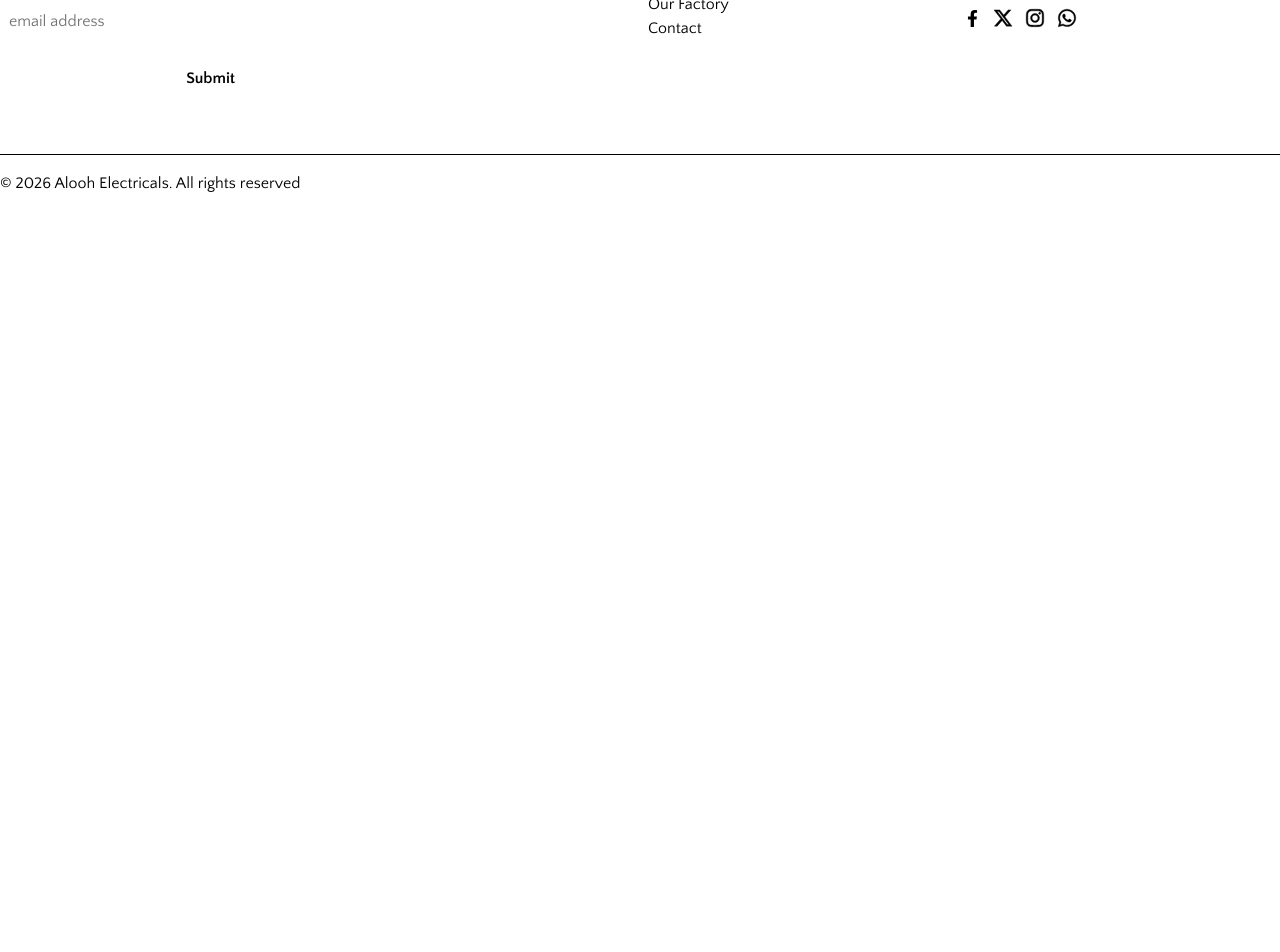
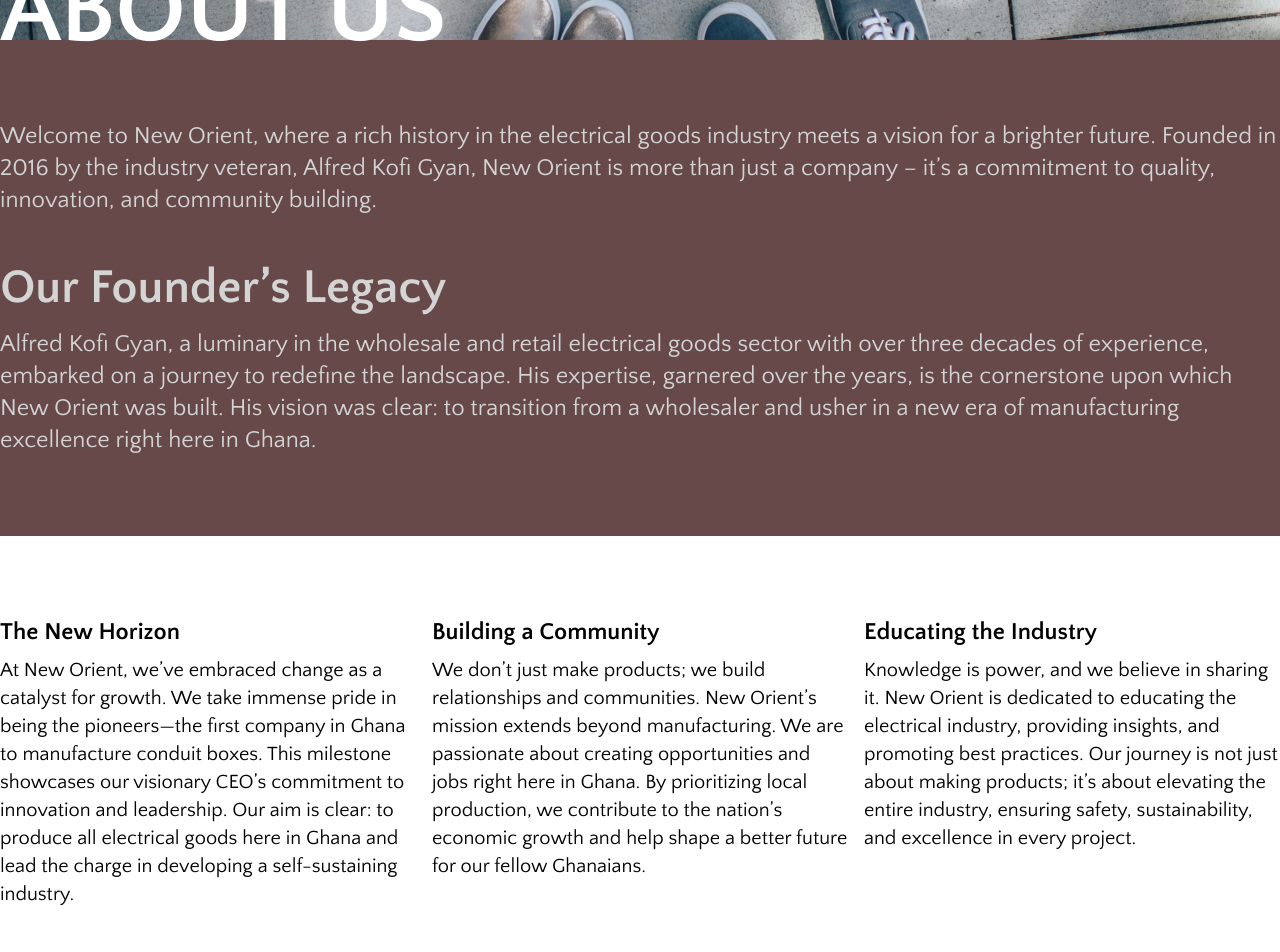
Before and after one commit to glen-sho/alooh-electricals, a Next.js app: page /about in a window 1280 px wide. Shown: the part 520-1472 px from the top of the page. Before the commit the page ends 800 px from the top, so only its background shows below. Built offline with nearby package versions, Linux system fonts and the light colour scheme; a web font is replaced by a local one.

Commit message:
about us page

```diff
--- a/src/app/about/page.tsx
+++ b/src/app/about/page.tsx
@@ -1,9 +1,66 @@
+import Link from "next/link";
 import React from "react";
 
 export default function About() {
+   const points = [
+      {
+         id: 1,
+         title: "The New Horizon",
+         description:
+            "At New Orient, we’ve embraced change as a catalyst for growth. We take immense pride in being the pioneers—the first company in Ghana to manufacture conduit boxes. This milestone showcases our visionary CEO’s commitment to innovation and leadership. Our aim is clear: to produce all electrical goods here in Ghana and lead the charge in developing a self-sustaining industry.",
+      },
+      {
+         id: 2,
+         title: "Building a Community",
+         description:
+            "We don’t just make products; we build relationships and communities. New Orient’s mission extends beyond manufacturing. We are passionate about creating opportunities and jobs right here in Ghana. By prioritizing local production, we contribute to the nation’s economic growth and help shape a better future for our fellow Ghanaians.",
+      },
+      {
+         id: 3,
+         title: "Educating the Industry",
+         description:
+            "Knowledge is power, and we believe in sharing it. New Orient is dedicated to educating the electrical industry, providing insights, and promoting best practices. Our journey is not just about making products; it’s about elevating the entire industry, ensuring safety, sustainability, and excellence in every project.",
+      },
+   ];
+
    return (
       <div className="mt-20">
-         <div className="max-w-7xl mx-auto pt-40 pb-20">About</div>
+         <div className="h-[60vh] relative bg-[url(/about.jpg)] bg-cover bg-no-repeat parallex">
+            <h1 className="text-8xl text-white absolute -bottom-5 uppercase font-bold">About us</h1>
+         </div>
+         <div className="bg-[#67494a]">
+            <div className="max-w-7xl mx-auto py-20 space-y-12">
+               <div className="text-neutral-300 space-y-4">
+                  <p className="text-2xl">
+                     Welcome to New Orient, where a rich history in the electrical goods industry meets a vision for a
+                     brighter future. Founded in 2016 by the industry veteran, Alfred Kofi Gyan, New Orient is more than
+                     just a company – it’s a commitment to quality, innovation, and community building.
+                  </p>
+               </div>
+               <div className="text-neutral-300 space-y-4">
+                  <h1 className="text-5xl font-bold">Our Founder’s Legacy</h1>
+                  <p className="text-2xl">
+                     Alfred Kofi Gyan, a luminary in the wholesale and retail electrical goods sector with over three
+                     decades of experience, embarked on a journey to redefine the landscape. His expertise, garnered
+                     over the years, is the cornerstone upon which New Orient was built. His vision was clear: to
+                     transition from a wholesaler and usher in a new era of manufacturing excellence right here in
+                     Ghana.
+                  </p>
+               </div>
+            </div>
+         </div>
+         <div className="">
+            <div className="max-w-7xl mx-auto py-20 space-y-12">
+               <div className="grid grid-cols-3 gap-4">
+                  {points.map((item) => (
+                     <article key={item.id} className="space-y-2">
+                        <h1 className="font-bold text-2xl">{item.title}</h1>
+                        <p className="text-xl">{item.description}</p>
+                     </article>
+                  ))}
+               </div>
+            </div>
+         </div>
       </div>
    );
 }
```
Also changed, not shown: public/about.jpg (added).
